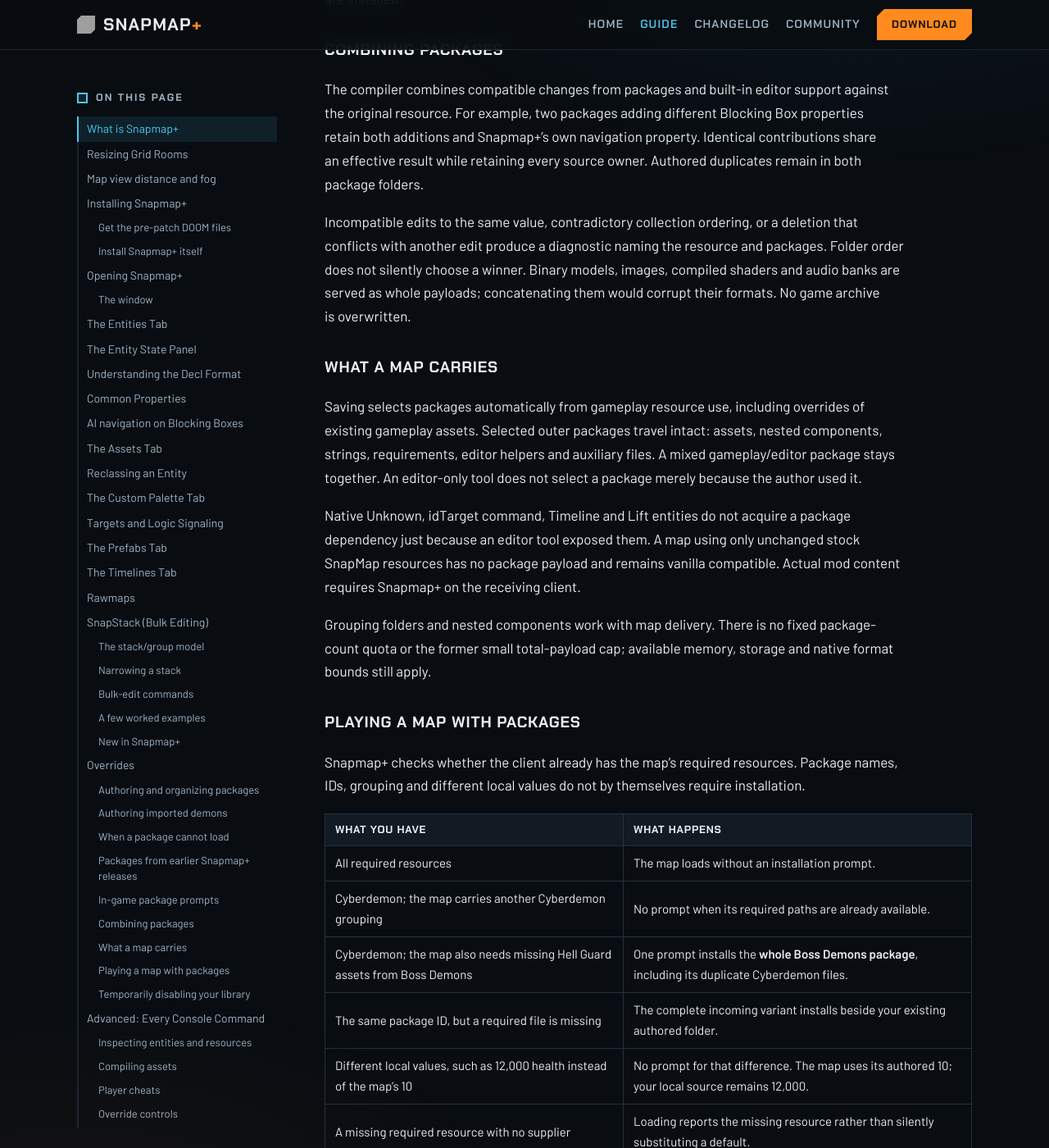
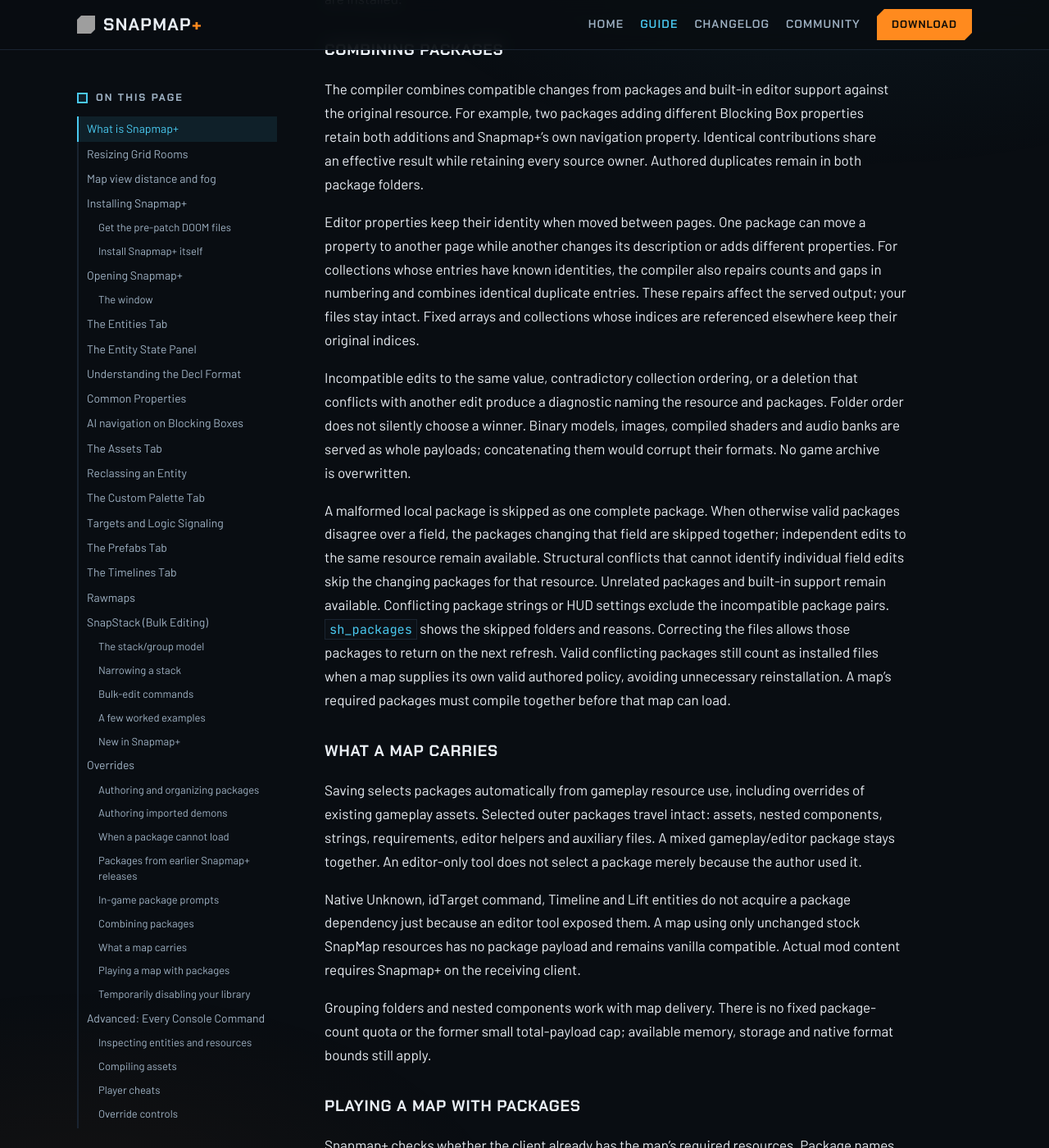
Before and after one commit to doom-snapmap/snapmap-web, a Jekyll site: the page built from site/snapmap-plus-guide.md, in a window 1280 px wide and 1400 px high, scrolled down 35945 px. Shown: the whole window at 82% size. Built offline with Jekyll 4.4.1, drawn with Linux system fonts in a browser that asks for light colours; grey boxes are pictures that could not be loaded.

Commit message:
Compose collection edits and isolate package conflicts
Merge semantic collection entries independently of their presentation pages, repair safe list numbering, and preserve inherited slot patches. Isolate malformed packages and conflicting contributors while retaining unrelated edits, built-in support, and physical installed availability for authored maps. Keep source bundles unchanged and cover composition, duplicate ownership, recovery, and strict map activation with regression tests.

```diff
--- a/site/snapmap-plus-guide.md
+++ b/site/snapmap-plus-guide.md
@@ -1032,10 +1032,26 @@
 additions and Snapmap+'s own navigation property. Identical contributions share an effective result
 while retaining every source owner. Authored duplicates remain in both package folders.
 
+Editor properties keep their identity when moved between pages. One package can move a property
+to another page while another changes its description or adds different properties. For collections
+whose entries have known identities, the compiler also repairs counts and gaps in numbering and
+combines identical duplicate entries. These repairs affect the served output; your files stay intact.
+Fixed arrays and collections whose indices are referenced elsewhere keep their original indices.
+
 Incompatible edits to the same value, contradictory collection ordering, or a deletion that conflicts
 with another edit produce a diagnostic naming the resource and packages. Folder order does not
 silently choose a winner. Binary models, images, compiled shaders and audio banks are served as
 whole payloads; concatenating them would corrupt their formats. No game archive is overwritten.
+
+A malformed local package is skipped as one complete package. When otherwise valid packages
+disagree over a field, the packages changing that field are skipped together; independent edits to
+the same resource remain available. Structural conflicts that cannot identify individual field edits
+skip the changing packages for that resource. Unrelated packages and built-in support remain available.
+Conflicting package strings or HUD settings
+exclude the incompatible package pairs. `sh_packages` shows the skipped folders and reasons.
+Correcting the files allows those packages to return on the next refresh. Valid conflicting packages
+still count as installed files when a map supplies its own valid authored policy, avoiding unnecessary
+reinstallation. A map's required packages must compile together before that map can load.
 
 ### What a map carries
 
```
